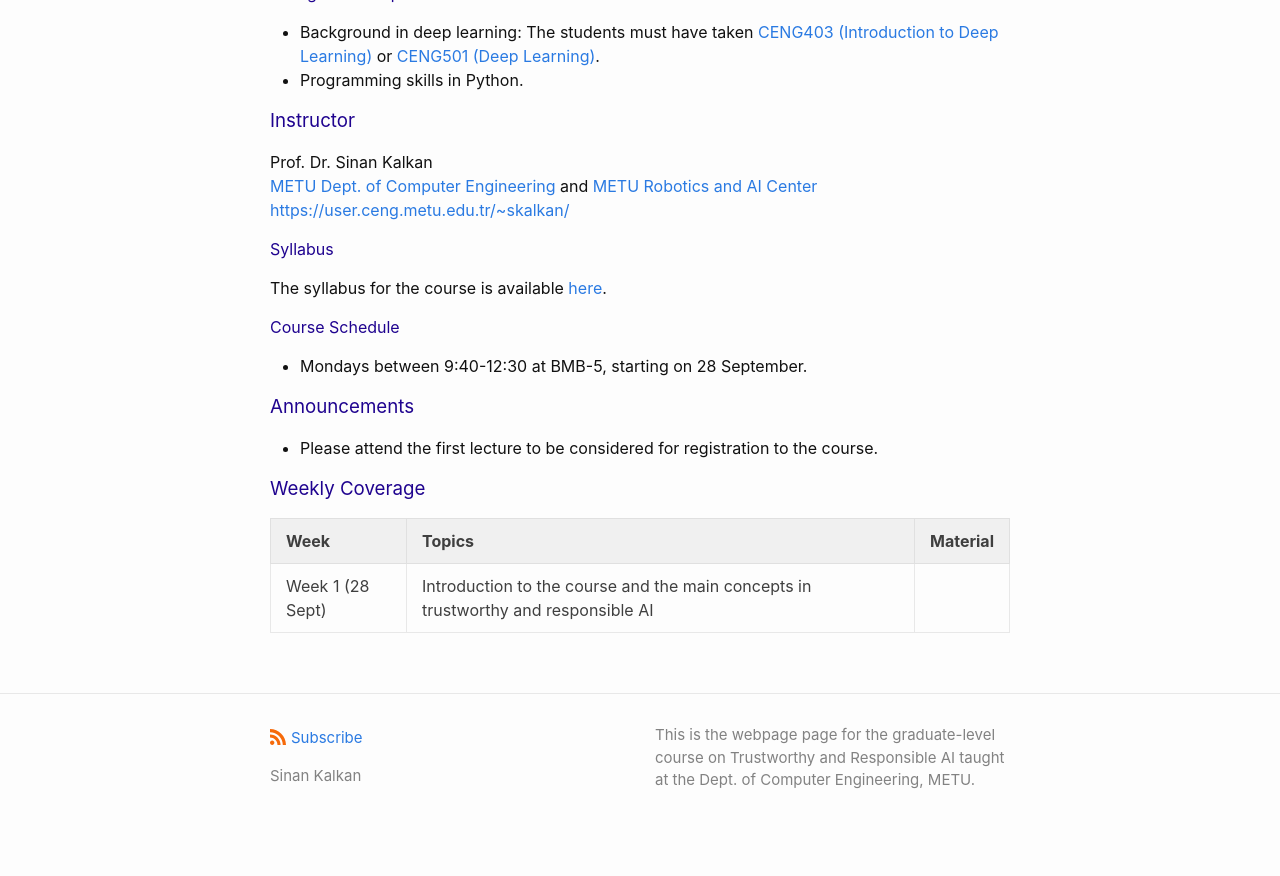
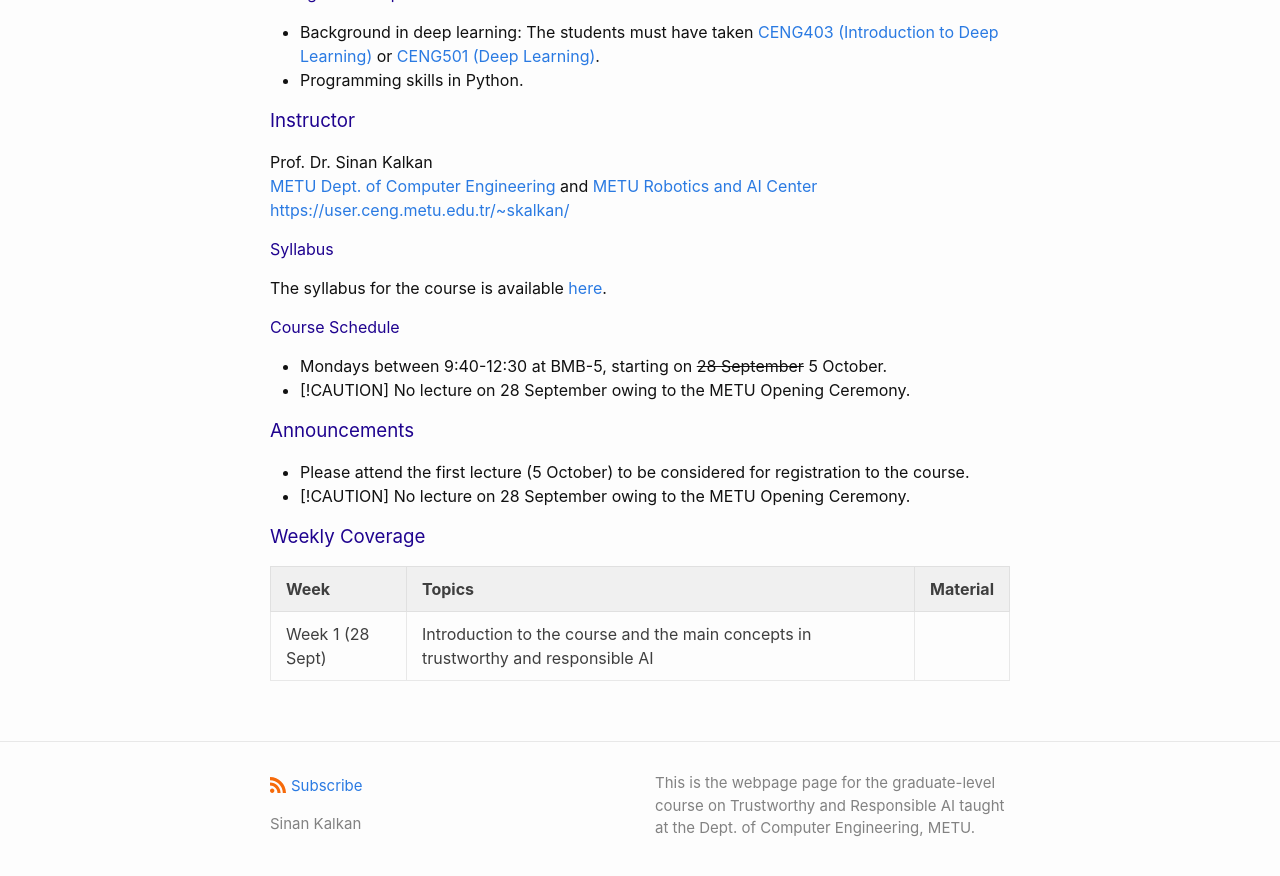
Before and after one commit to metu-trai/metu-trai.github.io, a Jekyll site: the page built from index.md, in a window 1280 px wide and 900 px high, scrolled down 660 px. Shown: the top 876 px of the window. Built offline with Jekyll 4.4.1, drawn with Linux system fonts in a browser that asks for light colours; our own code applies the rules of GitHub Pages for plain Markdown files; before the commit the page ends 1512 px from its top, so only the background shows below that.

Commit message:
Update index.md

```diff
--- a/index.md
+++ b/index.md
@@ -128,11 +128,13 @@ The syllabus for the course is available <a href="CENG7880_Fall2026_Syllabus.pdf
 
 #### Course Schedule
 
-* Mondays between 9:40-12:30 at BMB-5, starting on 28 September.
+* Mondays between 9:40-12:30 at BMB-5, starting on <strike>28 September</strike> 5 October.
+* [!CAUTION] No lecture on 28 September owing to the METU Opening Ceremony.
 
 ### <tag id=announcements>Announcements</tag>
 
-* Please attend the first lecture to be considered for registration to the course.
+* Please attend the first lecture (5 October) to be considered for registration to the course.
+* [!CAUTION] No lecture on 28 September owing to the METU Opening Ceremony.
 
 ### <tag id=weeklycoverage>Weekly Coverage</tag>
 
```
